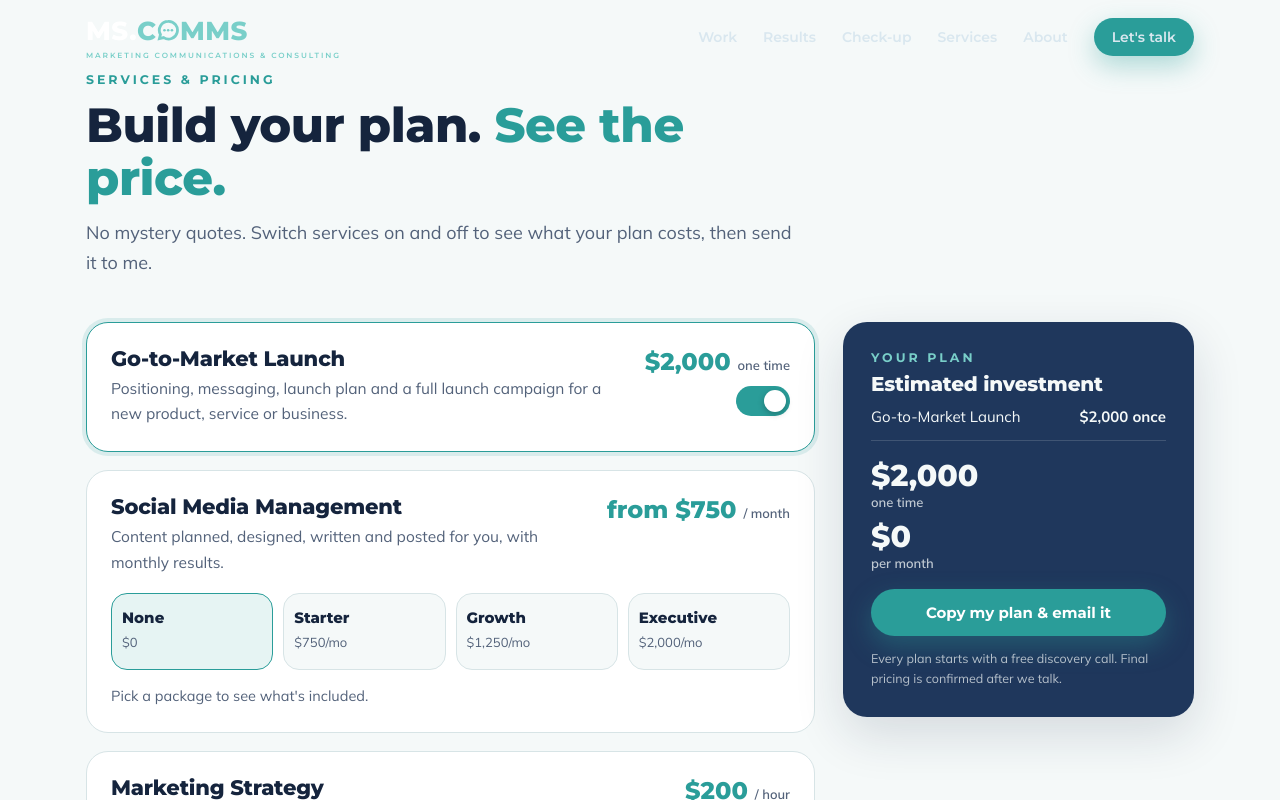
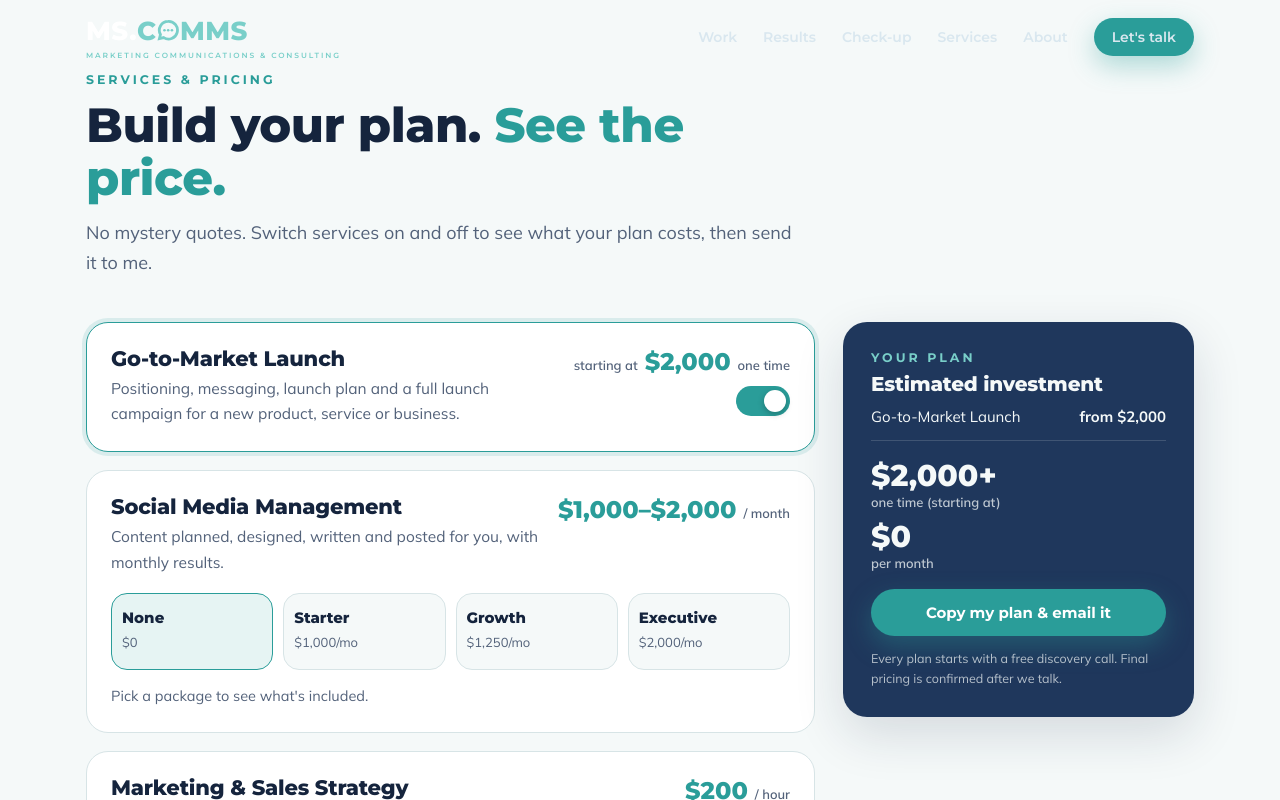
Before and after one commit to mscommsco/mscommsco.github.io, a plain HTML site: page index.html in a window 1280 px wide. Both pictures are taken after a click on the switch 763 px from the left and 4061 px from the top of the page. Shown: the part 3661-4461 px from the top of the page. Drawn offline with Linux system fonts and the light colour scheme.

Commit message:
Add files via upload

```diff
--- a/index.html
+++ b/index.html
@@ -269,6 +269,7 @@ dialog::backdrop{background:rgba(7,14,27,.78);backdrop-filter:blur(4px)}
 :root:not([data-theme="light"]) .summary{color:var(--paper)}
 .summary h3{font-size:20px;font-weight:800}
 .summary .line{display:flex;justify-content:space-between;gap:10px;padding:10px 0;border-bottom:1px solid rgba(255,255,255,.15);font-size:15px}
+.summary .line b{white-space:nowrap}
 .summary .tot{font:800 30px Montserrat,sans-serif;margin-top:16px}
 .summary .tot small{display:block;font:600 13px Mulish,sans-serif;opacity:.75}
 .summary .btn{width:100%;justify-content:center;margin-top:18px}
@@ -361,8 +362,8 @@ footer{padding:36px 0 50px;color:var(--muted);font-size:14px;text-align:center}
 </section>
 
 <div class="marquee" aria-hidden="true"><div class="track">
-  <span>Go-to-market launches</span><span>Email campaigns</span><span>LinkedIn content</span><span>Social media management</span><span>Brand messaging</span><span>Background screening marketing</span><span>Sales enablement</span><span>Thought leadership</span>
-  <span>Go-to-market launches</span><span>Email campaigns</span><span>LinkedIn content</span><span>Social media management</span><span>Brand messaging</span><span>Background screening marketing</span><span>Sales enablement</span><span>Thought leadership</span>
+  <span>Go-to-market launches</span><span>Email campaigns</span><span>LinkedIn content</span><span>Social media management</span><span>Brand messaging</span><span>Background screening marketing</span><span>Sales enablement</span><span>Thought leadership</span><span>Fractional marketing leadership</span>
+  <span>Go-to-market launches</span><span>Email campaigns</span><span>LinkedIn content</span><span>Social media management</span><span>Brand messaging</span><span>Background screening marketing</span><span>Sales enablement</span><span>Thought leadership</span><span>Fractional marketing leadership</span>
 </div></div>
 
 <section id="results">
@@ -444,17 +445,17 @@ footer{padding:36px 0 50px;color:var(--muted);font-size:14px;text-align:center}
         <div class="svc rv" id="svcLaunch">
           <div class="svc-top">
             <div><h3>Go-to-Market Launch</h3><p>Positioning, messaging, launch plan and a full launch campaign for a new product, service or business.</p></div>
-            <div style="text-align:right"><div class="price">$2,000 <small>one time</small></div><button class="switch" role="switch" aria-checked="false" aria-label="Add Go-to-Market Launch" data-svc="launch" style="margin-top:10px"></button></div>
+            <div style="text-align:right"><div class="price"><small>starting at</small> $2,000 <small>one time</small></div><button class="switch" role="switch" aria-checked="false" aria-label="Add Go-to-Market Launch" data-svc="launch" style="margin-top:10px"></button></div>
           </div>
         </div>
         <div class="svc rv" id="svcSocial">
           <div class="svc-top">
             <div><h3>Social Media Management</h3><p>Content planned, designed, written and posted for you, with monthly results.</p></div>
-            <div class="price">from $750 <small>/ month</small></div>
+            <div class="price">$1,000–$2,000 <small>/ month</small></div>
           </div>
           <div class="tiers" role="radiogroup" aria-label="Social media package">
             <button class="tier" role="radio" aria-checked="true" data-tier="0"><b>None</b><span>$0</span></button>
-            <button class="tier" role="radio" aria-checked="false" data-tier="1"><b>Starter</b><span>$750/mo</span></button>
+            <button class="tier" role="radio" aria-checked="false" data-tier="1"><b>Starter</b><span>$1,000/mo</span></button>
             <button class="tier" role="radio" aria-checked="false" data-tier="2"><b>Growth</b><span>$1,250/mo</span></button>
             <button class="tier" role="radio" aria-checked="false" data-tier="3"><b>Executive</b><span>$2,000/mo</span></button>
           </div>
@@ -462,10 +463,16 @@ footer{padding:36px 0 50px;color:var(--muted);font-size:14px;text-align:center}
         </div>
         <div class="svc rv" id="svcStrategy">
           <div class="svc-top">
-            <div><h3>Marketing Strategy</h3><p>Audits, messaging reviews, sales and marketing alignment, or a thinking partner for your team.</p></div>
+            <div><h3>Marketing &amp; Sales Strategy</h3><p>Audits, messaging reviews, sales and marketing alignment, or a thinking partner for your team. Already included in Go-to-Market Launches and Social Media Management.</p></div>
             <div class="price">$200 <small>/ hour</small></div>
           </div>
-          <div class="slider"><label for="hrs" style="font:700 14px Montserrat,sans-serif">Hours per month</label><input type="range" id="hrs" min="0" max="20" value="0"><output id="hrsOut">0 hrs</output></div>
+          <div class="slider"><label for="hrs" style="font:700 14px Montserrat,sans-serif">Standalone hours per month</label><input type="range" id="hrs" min="0" max="20" value="0"><output id="hrsOut">0 hrs</output></div>
+        </div>
+        <div class="svc rv" id="svcFrac">
+          <div class="svc-top">
+            <div><h3>Fractional Marketing Leadership</h3><p>Senior marketing leadership for your team, part-time. Strategy, team guidance and ownership of your marketing plan, without a full-time hire.</p></div>
+            <div style="text-align:right"><div class="price">Custom <small>quote</small></div><button class="switch" role="switch" aria-checked="false" aria-label="Add Fractional Marketing Leadership" data-svc="frac" style="margin-top:10px"></button></div>
+          </div>
         </div>
       </div>
       <aside class="summary rv" aria-live="polite">
@@ -612,7 +619,7 @@ const Q=[
  {q:"Can you explain what makes you different in one sentence?",o:[["Yes, and the whole team says it the same way",2],["Sort of, it depends who you ask",1],["Honestly, not really",0]],fix:"message"},
  {q:"Where do most new clients come from today?",o:[["A mix of referrals, marketing and outreach",2],["Mostly referrals and word of mouth",1],["We're not sure",0]],fix:"strategy"}
 ];
-const FIX={site:["Your online first impression","Prospects check you out before they ever call. A clear, modern web presence is the fastest win.","Go-to-Market Launch"],social:["A steady social presence","Consistent posting keeps you top of mind. A managed plan takes it off your plate.","Social Media Management"],email:["Email that gets opened","Your list is an asset. Regular, well-designed emails turn it into conversations.","Go-to-Market Launch"],message:["One clear message","When your story is clear, every channel works harder. Start with positioning.","Marketing Strategy"],strategy:["A growth plan beyond referrals","Referrals are great, but they aren't a plan. Let's build a pipeline you control.","Marketing Strategy"]};
+const FIX={site:["Your online first impression","Prospects check you out before they ever call. A clear, modern web presence is the fastest win.","Go-to-Market Launch"],social:["A steady social presence","Consistent posting keeps you top of mind. A managed plan takes it off your plate.","Social Media Management"],email:["Email that gets opened","Your list is an asset. Regular, well-designed emails turn it into conversations.","Go-to-Market Launch"],message:["One clear message","When your story is clear, every channel works harder. Start with positioning.","Marketing & Sales Strategy"],strategy:["A growth plan beyond referrals","Referrals are great, but they aren't a plan. Let's build a pipeline you control.","Marketing & Sales Strategy"]};
 let qi=0,score=0,weak=[];
 function renderQ(){const box=$('#qbox');
  if(qi>=Q.length){const pct=Math.round(score/(Q.length*2)*100);const f=FIX[(weak.sort((a,b)=>a[1]-b[1])[0]||['strategy'])[0]];
@@ -624,21 +631,22 @@ function renderQ(){const box=$('#qbox');
 renderQ();
 
 // plan builder
-const TIERS=[["None",0,"No social media package."],["Starter",750,"8 posts a month · 1 platform · monthly analytics"],["Growth",1250,"12–16 posts a month · up to 3 platforms · community engagement · monthly strategy call"],["Executive",2000,"20+ posts a month · multiple platforms · video content · full strategy support"]];
-let plan={launch:false,tier:0,hrs:0};
+const TIERS=[["None",0,"No social media package."],["Starter",1000,"8 posts a month · 1 platform · monthly analytics"],["Growth",1250,"12–16 posts a month · up to 3 platforms · community engagement · monthly strategy call"],["Executive",2000,"12–15 posts a month · multiple platforms · video content · full strategy support · weekly email · quarterly newsletter"]];
+let plan={launch:false,tier:0,hrs:0,frac:false};
 const fmt=n=>'$'+n.toLocaleString('en-US');
 function upd(){
- $('#svcLaunch').classList.toggle('on',plan.launch);$('#svcSocial').classList.toggle('on',plan.tier>0);$('#svcStrategy').classList.toggle('on',plan.hrs>0);
+ $('#svcLaunch').classList.toggle('on',plan.launch);$('#svcSocial').classList.toggle('on',plan.tier>0);$('#svcStrategy').classList.toggle('on',plan.hrs>0);$('#svcFrac').classList.toggle('on',plan.frac);
  $('#tierDetail').textContent=plan.tier?TIERS[plan.tier][2]:'Pick a package to see what\'s included.';
- const L=[];if(plan.launch)L.push(['Go-to-Market Launch','$2,000 once']);if(plan.tier)L.push(['Social Media · '+TIERS[plan.tier][0],fmt(TIERS[plan.tier][1])+'/mo']);if(plan.hrs)L.push([`Strategy · ${plan.hrs} hrs`,fmt(plan.hrs*200)+'/mo']);
+ const L=[];if(plan.launch)L.push(['Go-to-Market Launch','from $2,000']);if(plan.tier)L.push(['Social Media · '+TIERS[plan.tier][0],fmt(TIERS[plan.tier][1])+'/mo']);if(plan.hrs)L.push([`Strategy · ${plan.hrs} hrs`,fmt(plan.hrs*200)+'/mo']);if(plan.frac)L.push(['Fractional Marketing Leadership','custom quote']);
  $('#lines').innerHTML=L.length?L.map(l=>`<div class="line"><span>${l[0]}</span><b>${l[1]}</b></div>`).join(''):'<div class="empty">Switch on a service to start building.</div>';
- $('#totOne').innerHTML=fmt(plan.launch?2000:0)+'<small>one time</small>';$('#totMo').innerHTML=fmt(TIERS[plan.tier][1]+plan.hrs*200)+'<small>per month</small>';
+ $('#totOne').innerHTML=(plan.launch?'$2,000+':'$0')+'<small>one time'+(plan.launch?' (starting at)':'')+'</small>';$('#totMo').innerHTML=fmt(TIERS[plan.tier][1]+plan.hrs*200)+(plan.frac?' + custom':'')+'<small>per month</small>';
  return L}
+$('[data-svc="frac"]').onclick=e=>{plan.frac=!plan.frac;e.currentTarget.setAttribute('aria-checked',plan.frac);upd()};
 $('[data-svc="launch"]').onclick=e=>{plan.launch=!plan.launch;e.currentTarget.setAttribute('aria-checked',plan.launch);upd()};
 $$('.tier').forEach(t=>t.onclick=()=>{plan.tier=+t.dataset.tier;$$('.tier').forEach(x=>x.setAttribute('aria-checked',x===t));upd()});
 $('#hrs').oninput=e=>{plan.hrs=+e.target.value;$('#hrsOut').textContent=plan.hrs+' hrs';upd()};
 $('#sendPlan').onclick=async()=>{const L=upd();if(!L.length){toast('Add a service first');return}
- const txt='Hi Meghan, I\'d like to talk about this plan:\n'+L.map(l=>'- '+l[0]+': '+l[1]).join('\n')+`\nOne time: ${fmt(plan.launch?2000:0)} | Monthly: ${fmt(TIERS[plan.tier][1]+plan.hrs*200)}\n\nSend to: ms.commsandconsulting@gmail.com`;
+ const txt='Hi Meghan, I\'d like to talk about this plan:\n'+L.map(l=>'- '+l[0]+': '+l[1]).join('\n')+`\nOne time: ${plan.launch?'from $2,000':'$0'} | Monthly: ${fmt(TIERS[plan.tier][1]+plan.hrs*200)}${plan.frac?' + custom quote':''}\n\nSend to: ms.commsandconsulting@gmail.com`;
  toast(await copy(txt)?'Plan copied. Paste it into an email to Meghan.':'Copy failed. Email ms.commsandconsulting@gmail.com');
  location.hash='#contact'};
 upd();
```
